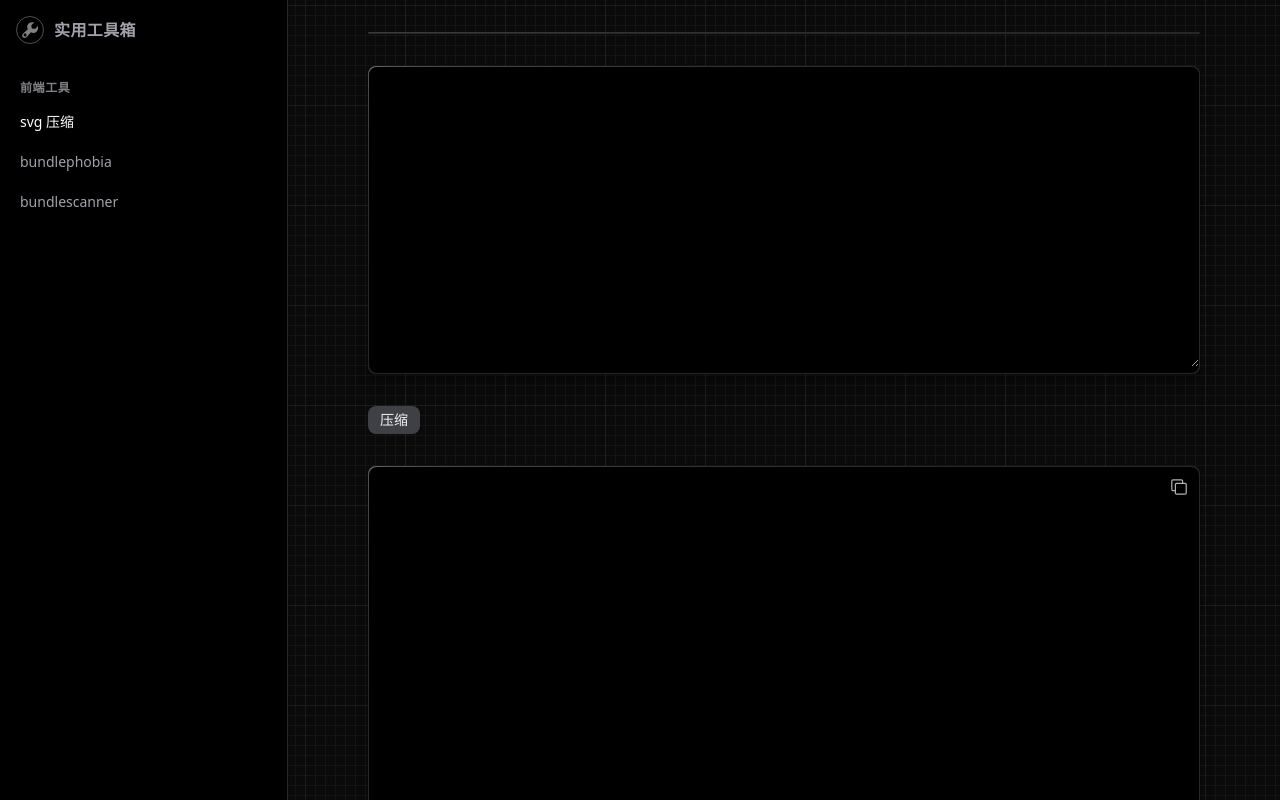
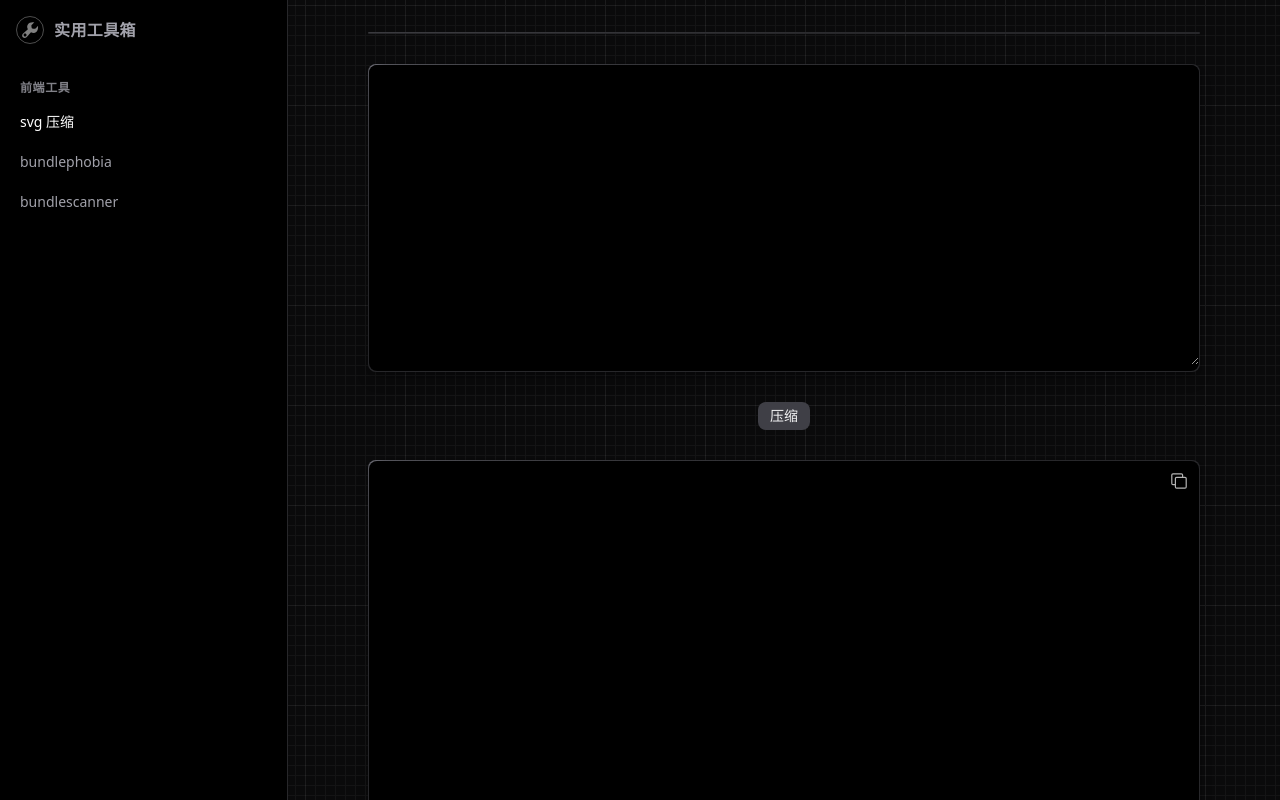
Before and after one commit to li-changyu/tools.lizhangyu.com, a Next.js app: page /svg in a window 1280 px wide. Shown: the top 800 px of the page. Built offline with nearby package versions, Linux system fonts and the light colour scheme.

Commit message:
feat: 添加图片预览功能

```diff
--- a/app/api/svgCompress/route.ts
+++ b/app/api/svgCompress/route.ts
@@ -20,7 +20,14 @@ export async function POST(req: Request) {
     const { data } = optimize(body.svg.trim(), {
       multipass: true,
       plugins: [
-        'preset-default',
+        {
+          name: 'preset-default',
+          params: {
+            overrides: {
+              removeViewBox: false
+            },
+          },
+        },
         {
           name: 'cleanupIds',
         },
@@ -30,6 +37,7 @@ export async function POST(req: Request) {
             prefix: () =>  getHashCode(body.svg.trim())?.toString() ?? ''
           }
         },
+        'removeXMLNS',
       ]
     })
     svg = data
--- a/app/globals.css
+++ b/app/globals.css
@@ -2,6 +2,7 @@
 @tailwind components;
 @tailwind utilities;
 
-body {
-
+svg {
+  width: 100%;
+  height: 100%;
 }
--- a/app/layout.tsx
+++ b/app/layout.tsx
@@ -21,7 +21,7 @@ export default function RootLayout({
         <GlobalNav />
 
         <div className="lg:pl-72">
-          <div className="mx-auto max-w-4xl space-y-8 px-2 pt-20 lg:px-8 lg:py-8">
+          <div className="mx-auto max-w-4xl space-y-[30px] px-2 pt-20 lg:px-8 lg:py-8">
             <div className="bg-vc-border-gradient rounded-lg p-px shadow-lg shadow-black/20">
               <div className="rounded-lg bg-black">
                 {/* <AddressBar /> */}
--- a/app/svg/page.tsx
+++ b/app/svg/page.tsx
@@ -22,10 +22,11 @@ export default function Page() {
     <>
       <div className="bg-vc-border-gradient rounded-lg p-px shadow-lg shadow-black/20">
         <div className="rounded-lg bg-black overflow-hidden">
-          <textarea className="w-full bg-inherit rounded-lg border-none  min-h-[300px]" name="" id="svg-input" ref={textareaInput}></textarea>
+          <textarea className="w-full bg-inherit rounded-lg border-none  min-h-[300px] p-3 lg:p-6" name="" id="svg-input" ref={textareaInput}></textarea>
         </div>
       </div>
 
+      <div className="flex justify-center relative mt-0">
         <Button onClick={async () => {
           const result = await (await fetch('/api/svgCompress', {
             method: 'POST',
@@ -33,8 +34,18 @@ export default function Page() {
               svg: textareaInput.current!.value
             })
           })).json()
+
+          if (result.data.svg) {
+            const percent = (textareaInput.current!.value.length - result.data.svg.length) /  textareaInput.current!.value.length
+            toast.success(`🎉压缩成功, 减少了${(percent * 100).toFixed(1)}%大小！`)
+          }
           setSvgOutput(result.data.svg)
         }}>压缩</Button>
+
+        <div className="absolute left-0 top-[-10px] rounded-lg overflow-hidden">
+          <div className="w-[40px] h-[40px]" dangerouslySetInnerHTML={{ __html: svgOutput }}></div>
+        </div>
+      </div>
 
       <div className="bg-vc-border-gradient rounded-lg p-px shadow-lg shadow-black/20">
         <div className="relative rounded-lg bg-black p-3.5 lg:p-6">
```
Lines whose indentation alone changed are shown as unchanged.
